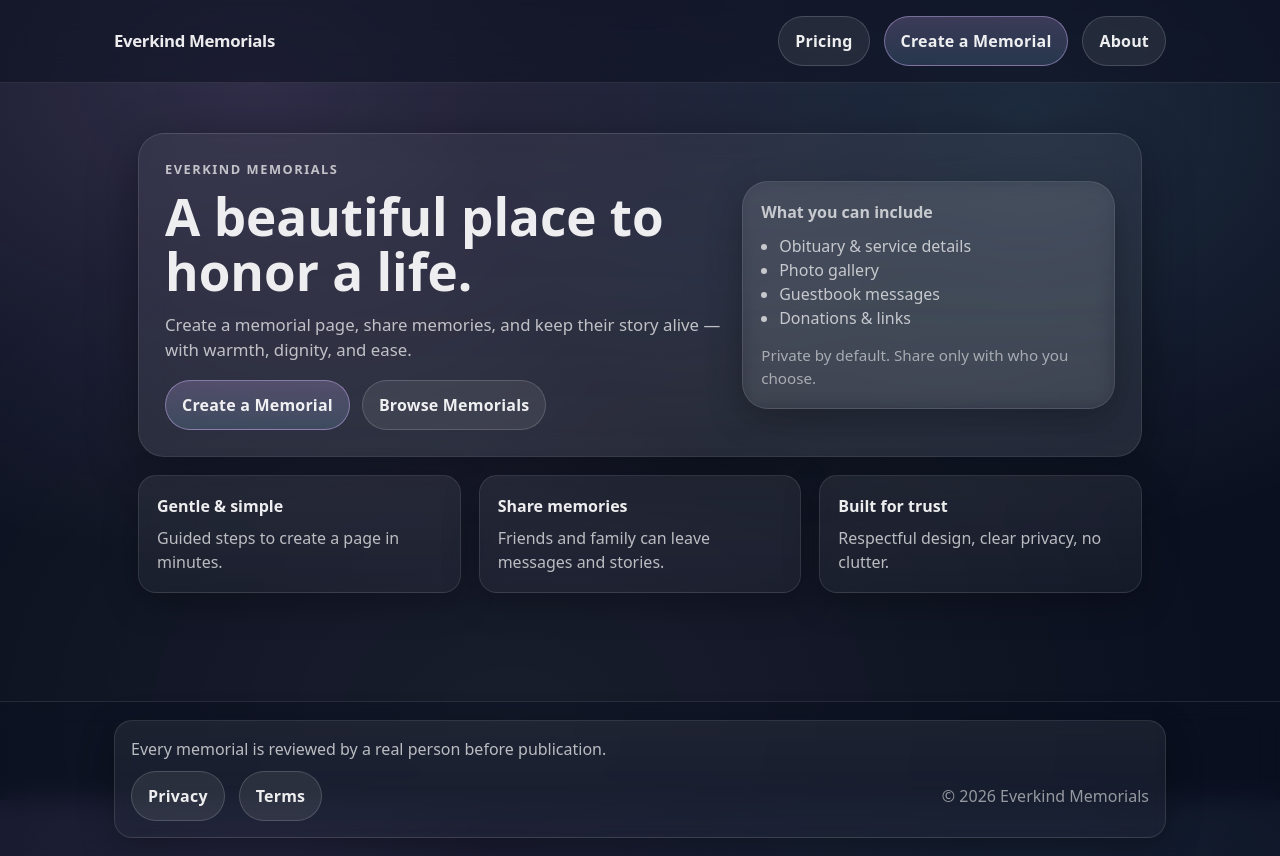
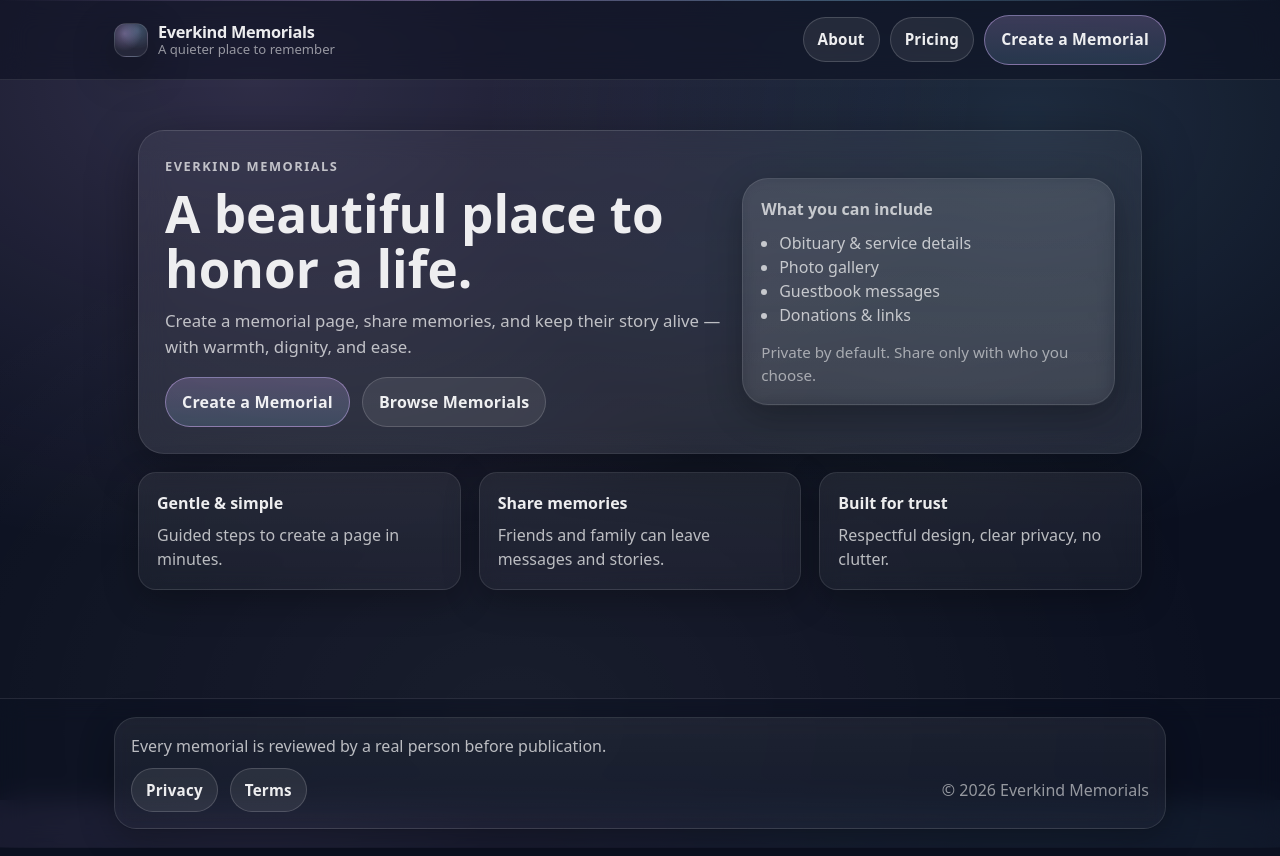
Before and after one commit to KristineMK72/everkind-memorials, a Next.js app: page / in a window 1280 px wide. Built offline with nearby package versions, Linux system fonts and the light colour scheme.

Commit message:
Update layout.tsx

```diff
--- a/app/layout.tsx
+++ b/app/layout.tsx
@@ -6,6 +6,29 @@ export const metadata: Metadata = {
   title: "Everkind Memorials",
   description: "A quieter place to remember.",
 };
+
+function NavPill({
+  href,
+  children,
+  primary,
+}: {
+  href: string;
+  children: React.ReactNode;
+  primary?: boolean;
+}) {
+  return (
+    <Link
+      href={href}
+      className={`btn ${primary ? "btnPrimary" : ""}`}
+      style={{
+        padding: primary ? "12px 16px" : "10px 14px",
+        fontSize: primary ? "0.98rem" : "0.95rem",
+      }}
+    >
+      {children}
+    </Link>
+  );
+}
 
 export default function RootLayout({
   children,
@@ -26,38 +49,81 @@ export default function RootLayout({
             backdropFilter: "blur(14px)",
           }}
         >
+          {/* Subtle glow line */}
+          <div
+            style={{
+              height: 1,
+              background:
+                "linear-gradient(90deg, transparent, rgba(215,183,255,0.55), rgba(147,215,255,0.45), transparent)",
+              opacity: 0.7,
+            }}
+          />
+
           <div
             className="container"
             style={{
               display: "flex",
               alignItems: "center",
               justifyContent: "space-between",
-              paddingTop: 16,
-              paddingBottom: 16,
+              gap: 14,
+              paddingTop: 14,
+              paddingBottom: 14,
             }}
           >
+            {/* Brand */}
             <Link
               href="/"
               style={{
-                fontSize: "1.05rem",
-                fontWeight: 750,
-                letterSpacing: "-0.02em",
+                display: "flex",
+                alignItems: "center",
+                gap: 10,
                 textDecoration: "none",
               }}
             >
+              {/* Little “halo” mark */}
+              <span
+                aria-hidden="true"
+                style={{
+                  width: 34,
+                  height: 34,
+                  borderRadius: 12,
+                  border: "1px solid rgba(255,255,255,0.12)",
+                  background:
+                    "radial-gradient(circle at 30% 30%, rgba(215,183,255,0.35), transparent 55%), radial-gradient(circle at 70% 20%, rgba(147,215,255,0.25), transparent 55%), rgba(255,255,255,0.06)",
+                  boxShadow: "0 14px 40px rgba(0,0,0,0.35)",
+                }}
+              />
+              <div style={{ display: "flex", flexDirection: "column", lineHeight: 1.1 }}>
+                <span
+                  style={{
+                    fontSize: "1.02rem",
+                    fontWeight: 800,
+                    letterSpacing: "-0.02em",
+                  }}
+                >
                   Everkind Memorials
+                </span>
+                <span style={{ fontSize: "0.82rem", color: "var(--muted2)" }}>
+                  A quieter place to remember
+                </span>
+              </div>
             </Link>
 
-            <nav style={{ display: "flex", alignItems: "center", gap: 14, flexWrap: "wrap" }}>
-              <Link className="btn" href="/pricing">
-                Pricing
-              </Link>
-              <Link className="btn btnPrimary" href="/create-memorial">
+            {/* Nav */}
+            <nav
+              style={{
+                display: "flex",
+                alignItems: "center",
+                gap: 10,
+                flexWrap: "wrap",
+                justifyContent: "flex-end",
+              }}
+            >
+              <NavPill href="/about">About</NavPill>
+              <NavPill href="/pricing">Pricing</NavPill>
+              <NavPill href="/create-memorial" primary>
                 Create a Memorial
-              </Link>
-              <Link className="btn" href="/about">
-                About
-              </Link>
+              </NavPill>
             </nav>
           </div>
         </header>
@@ -77,10 +143,9 @@ export default function RootLayout({
           }}
         >
           <div className="container" style={{ paddingTop: 18, paddingBottom: 18 }}>
+            <div className="card" style={{ padding: 16, borderRadius: 22 }}>
               <div
-              className="card"
                 style={{
-                padding: 16,
                   display: "flex",
                   flexDirection: "column",
                   gap: 10,
@@ -90,11 +155,18 @@ export default function RootLayout({
                   Every memorial is reviewed by a real person before publication.
                 </span>
 
-              <div style={{ display: "flex", gap: 14, flexWrap: "wrap", alignItems: "center" }}>
-                <Link href="/privacy" className="btn">
+                <div
+                  style={{
+                    display: "flex",
+                    gap: 12,
+                    flexWrap: "wrap",
+                    alignItems: "center",
+                  }}
+                >
+                  <Link href="/privacy" className="btn" style={{ padding: "10px 14px", fontSize: "0.95rem" }}>
                     Privacy
                   </Link>
-                <Link href="/terms" className="btn">
+                  <Link href="/terms" className="btn" style={{ padding: "10px 14px", fontSize: "0.95rem" }}>
                     Terms
                   </Link>
                   <span style={{ color: "var(--muted2)", marginLeft: "auto" }}>
@@ -103,6 +175,7 @@ export default function RootLayout({
                 </div>
               </div>
             </div>
+          </div>
         </footer>
       </body>
     </html>
```
Lines whose indentation alone changed are shown as unchanged.
